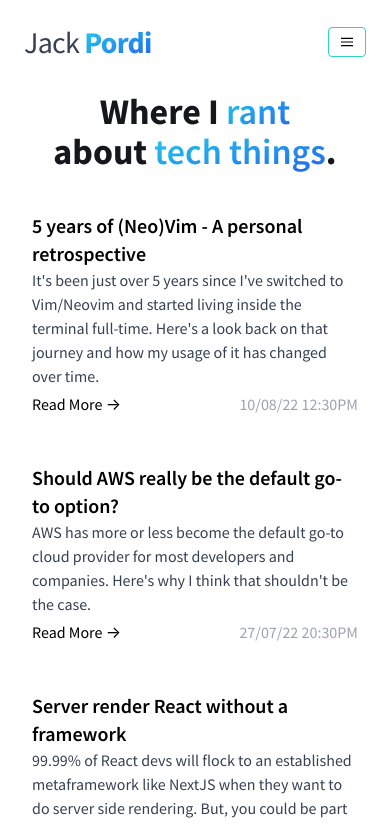
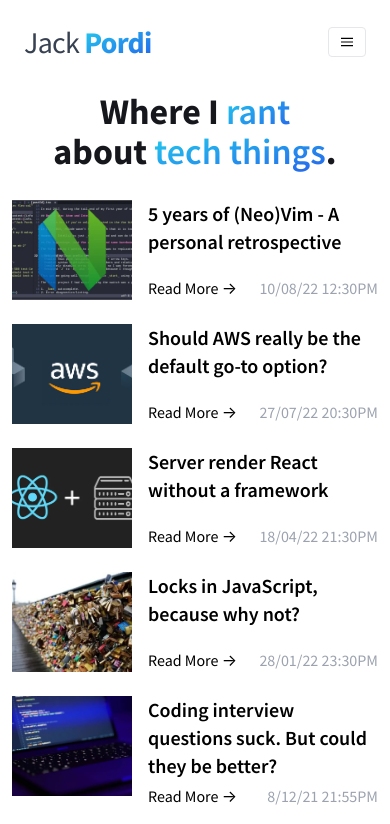
Before and after one commit to jackpordi/personal-blog, a Next.js app: page / in a window 390 px wide. Shown: the top 824 px of the page. Built offline with nearby package versions, Linux system fonts and the light colour scheme.

Commit message:
Share link falls back to copy, mobile previews cleaned up

```diff
--- a/package.json
+++ b/package.json
@@ -19,6 +19,7 @@
     "next-mdx-remote": "^4.1.0",
     "react": "17.0.2",
     "react-dom": "17.0.2",
+    "react-hot-toast": "^2.3.0",
     "react-icons": "^4.3.1",
     "react-responsive": "^9.0.0-beta.5",
     "rehype-highlight": "^5.0.1"
--- a/src/components/Nav.tsx
+++ b/src/components/Nav.tsx
@@ -21,7 +21,7 @@ export const Nav: FunctionComponent = () => (
       </a>
     </Link>
     <div className="block lg:hidden">
-      <button className="flex items-center px-3 py-2 border rounded text-black border-teal-400 hover:border-white">
+      <button className="flex items-center px-3 py-2 border rounded text-black hover:border-white">
         <svg className="fill-current h-3 w-3" viewBox="0 0 20 20" xmlns="http://www.w3.org/2000/svg">
           <title>Menu</title>
           <path d="M0 3h20v2H0V3zm0 6h20v2H0V9zm0 6h20v2H0v-2z" />
--- a/src/components/PostPreviewCard.tsx
+++ b/src/components/PostPreviewCard.tsx
@@ -16,25 +16,39 @@ export function PostPreviewCard({ post, id }: Props) {
   return (
     <Link href={`posts/${id}`}>
       <a>
-        <div className="px-4 py-4 flex-row flex w-full flex-1 transform transition margin-2 text-left group my-2 max-w-2xl cursor-pointer rounded-sm">
+        <div className="md:px-4 px-3 py-1 md:py-4 flex-row flex w-full flex-1 transform transition margin-2 text-left group my-2 max-w-2xl cursor-pointer rounded-sm">
           {post.image && (
             <div
-              className="mr-4 justify-center hidden md:flex"
+              className="mr-4 justify-center"
+            >
+
+              <div
+                className="rounded-sm hidden md:flex"
               >
                 <Image
-                className="rounded-sm"
                   src={post.image}
                   alt={post.image}
                   height={150}
                   width={180}
                   objectFit="cover" />
               </div>
+              <div
+                className="rounded-sm md:hidden flex"
+              >
+                <Image
+                  src={post.image}
+                  alt={post.image}
+                  height={100}
+                  width={120}
+                  objectFit="cover" />
+              </div>
+            </div>
           )}
 
           <div className="flex-1 flex flex-col md:max-h-40">
 
-            <h2 className="fade-colors text-xl text-black dark:text-gray-200 dark:group-hover:text-cyan-400 group-hover:text-cyan-500 font-semibold">{post.title}</h2>
-            <p className="text-gray-700 text-md group-hover:text-black dark:text-gray-300 dark:group-hover:text-white ">
+            <h2 className="fade-colors text-xl text-black dark:text-gray-200 dark:group-hover:text-cyan-400 group-hover:text-cyan-500 font-semibold flex-1 md:flex-none">{post.title}</h2>
+            <p className="text-gray-700 text-md group-hover:text-black dark:text-gray-300 dark:group-hover:text-white hidden md:flex">
               {post.abstract}
             </p>
             <div className="flex flex-row text-black mt-1 justify-between w-full">
--- a/src/hooks/useShareLink.ts
+++ b/src/hooks/useShareLink.ts
@@ -1,9 +1,17 @@
 import { useCallback } from "react";
+import toast from "react-hot-toast";
 
 export function useShareLink(shareData: ShareData) {
 
-  const share = useCallback(() => {
-    if (navigator.share) void navigator.share(shareData);
+  const share = useCallback(async () => {
+    if (navigator.share) {
+      await navigator.share(shareData);
+    } else {
+      await navigator.clipboard.writeText(shareData.url!);
+      toast("Link Copied!", {
+        position: "bottom-right", icon: "📋",
+      });
+    }
   }, []);
 
   return share;
--- a/src/pages/_app.tsx
+++ b/src/pages/_app.tsx
@@ -2,6 +2,7 @@ import "../styles/globals.css";
 import type { AppProps } from "next/app";
 import Head from "next/head";
 import { useEffect, useState } from "react";
+import { Toaster } from "react-hot-toast";
 
 import { Nav } from "components/Nav";
 import { Footer } from "components/Footer";
@@ -37,7 +38,7 @@ function MyApp({ Component, pageProps }: AppProps) {
       <div className={`dark:bg-grey-800 ${fadeColors} pb-4`}>
         <div className="min-h-screen pb-4 ">
           <Nav />
-          <div className="container max-w-6xl mx-auto px-4">
+          <div className="container max-w-6xl mx-auto md:px-4">
             {/* @ts-ignore */}
             <Component
               {...pageProps}
@@ -46,6 +47,7 @@ function MyApp({ Component, pageProps }: AppProps) {
         </div>
         <Footer />
       </div>
+      <Toaster />
     </DarkModeProvider>
   );
 }
```
Also changed, not shown: 1 other file (tests, documents, lock files or other folders). Lines whose indentation alone changed are shown as unchanged.
